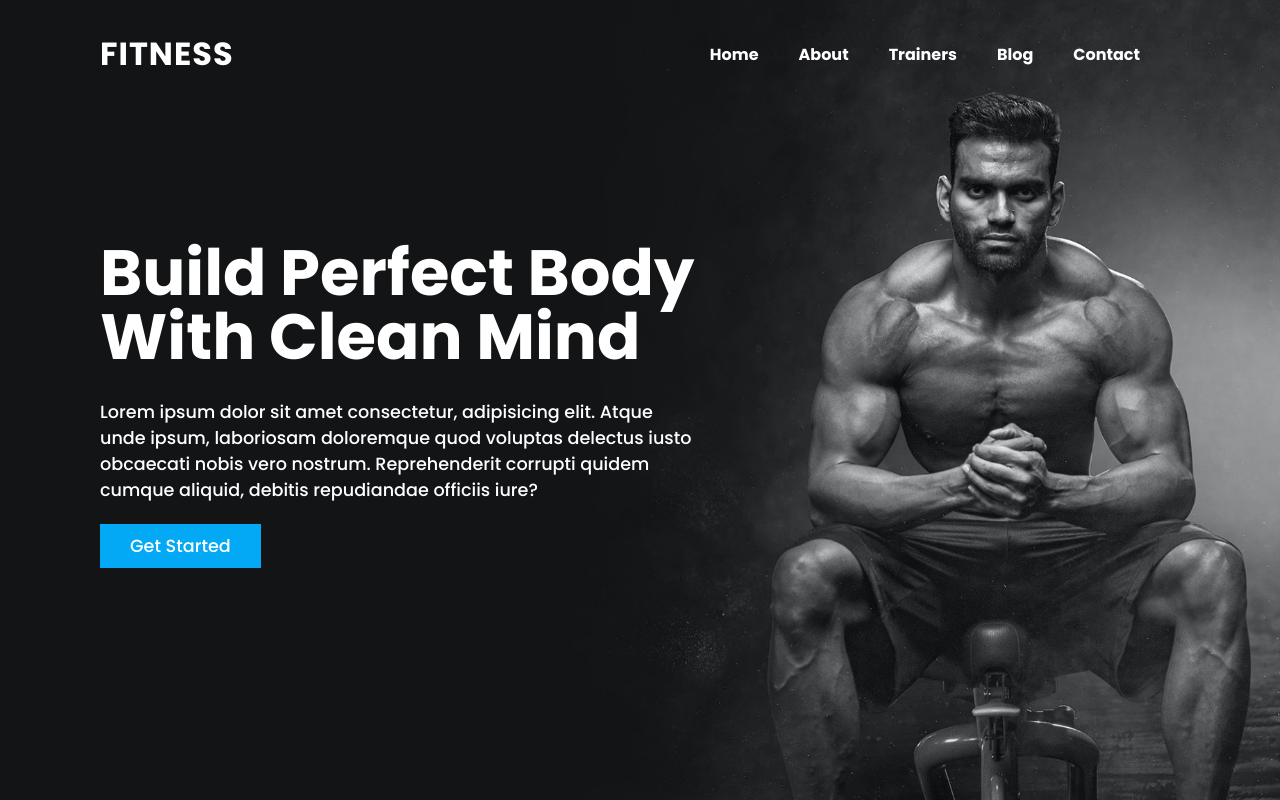
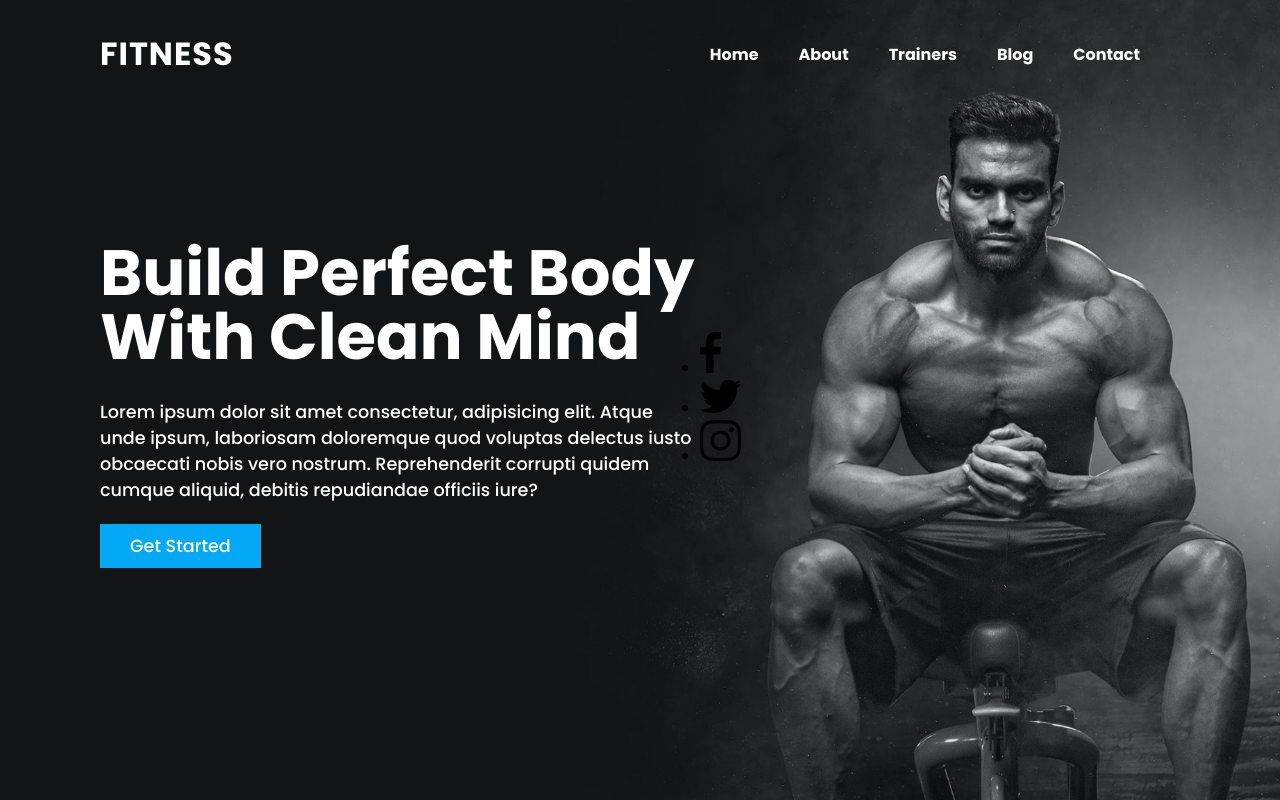
Before and after one commit to rodrigobarros2802/fitness-landing-page, a plain HTML site: page index.html in a window 1280 px wide. Drawn offline with Linux system fonts and the light colour scheme.

Commit message:
criando lista das redes sociais

```diff
--- a/index.html
+++ b/index.html
@@ -26,6 +26,11 @@
                 <a href="#">Get Started</a>
             </div>
         </div>
+        <ul class="redes">
+            <li><a href="#"><img src="assets/img/facebook.png" alt="Logo Facebook"></a></li>
+            <li><a href="#"><img src="assets/img/twitter.png" alt="Logo Twitter"></a></li>
+            <li><a href="#"><img src="assets/img/instagram.png" alt="Logo Instagram"></a></li>
+        </ul>
     </section>
 </body>
 </html>
```
